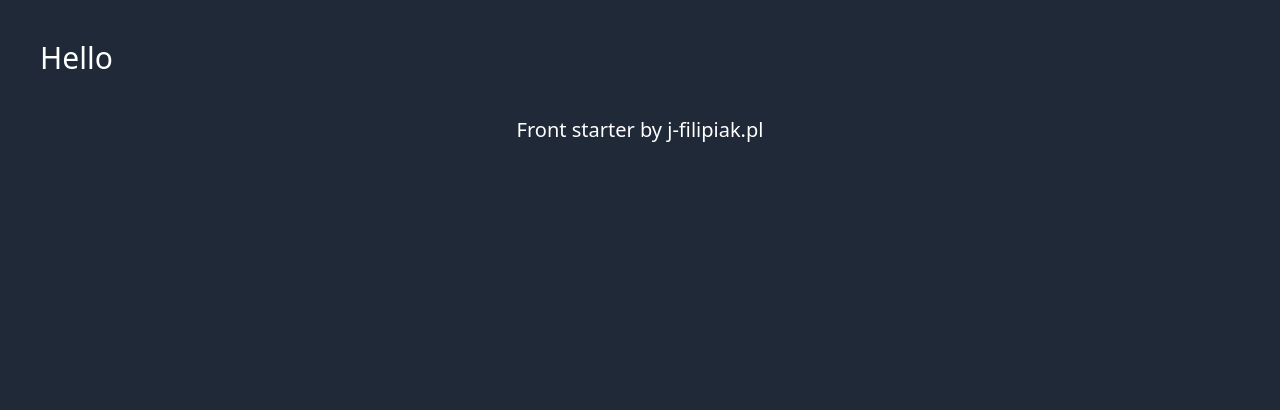
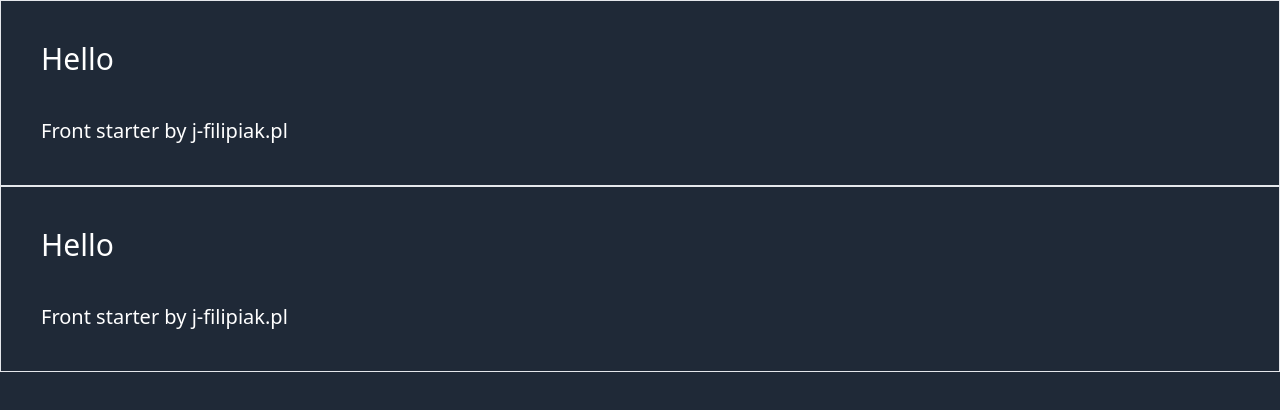
Before and after one commit to jaroslaw-filipiak/vite-starter, a website built with Vite: page index.html in a window 1280 px wide. Built offline with nearby package versions, Linux system fonts and the light colour scheme; what tailwindcss-debug-screens would draw is missing.

Commit message:
center container in tailwind config

```diff
--- a/index.html
+++ b/index.html
@@ -7,8 +7,13 @@
     <title>Vite App</title>
   </head>
   <body class="debug-screens">
-    <h1>Hello</h1>
-    <div class="container z-10 z-50 justify-center text-left md:text-center">
+    <div class="container border">
+      <h1>Hello</h1>
+      <p>Front starter by j-filipiak.pl</p>
+    </div>
+
+    <div class="border">
+      <h1>Hello</h1>
       <p>Front starter by j-filipiak.pl</p>
     </div>
 
--- a/tailwind.config.js
+++ b/tailwind.config.js
@@ -7,6 +7,9 @@ module.exports = {
       serif: ["ui-serif", "Georgia"],
       body: ['"Open Sans"'],
     },
+    container: {
+      center: true,
+    },
     extend: {},
   },
   variants: {
```
